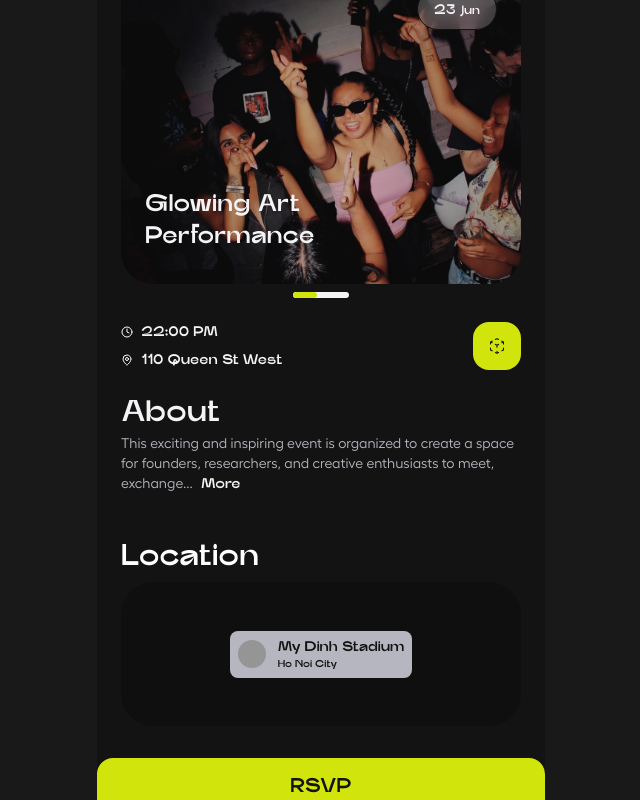
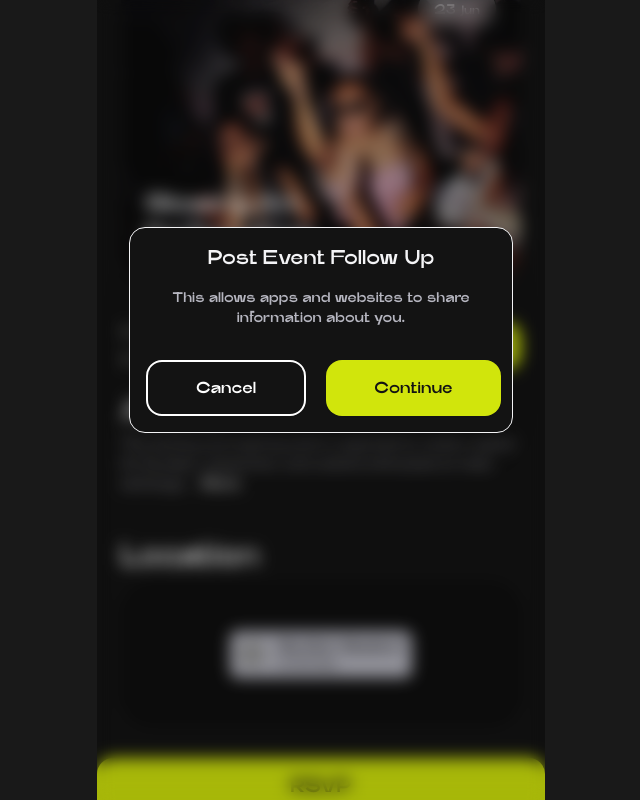
Before and after one commit to uzieee/gen-v1-next, a Next.js app: page /event/1 in a window 1280 px wide. Both pictures are taken after a click on the button "RSVP". Shown: the part 70-870 px from the top of the page, without its empty margins (319-959 px from the left). Built offline with nearby package versions, Linux system fonts and the light colour scheme; a web font is replaced by a local one.

Commit message:
ft: add reusable modal

```diff
--- a/src/app/(app)/event/[id]/page.tsx
+++ b/src/app/(app)/event/[id]/page.tsx
@@ -6,10 +6,12 @@ import Image from 'next/image';
 import { Clock, MapPin } from 'lucide-react';
 import IconButton from '@/components/atoms/IconButton';
 import CustomButton from '@/components/atoms/CustomButton';
+import Modal from '@/components/atoms/Modal';
 
 export default function EventDetailsPage() {
     const router = useRouter();
     const [isExpanded, setIsExpanded] = React.useState(false);
+    const [showModal, setShowModal] = React.useState(false);
 
     const [event,] = React.useState({
         id: '1',
@@ -39,6 +41,12 @@ export default function EventDetailsPage() {
     const onAddUser = () => {
         // Logic to add a user or navigate to user addition page
         console.log("Add User Clicked");
+    };
+
+    const handleContinue = () => {
+        setShowModal(false);
+        // Logic to handle the continue action
+        console.log("Continue clicked");
     };
 
     return (
@@ -128,9 +136,19 @@ export default function EventDetailsPage() {
             </div>
                 </div>
             </div>
-            <CustomButton className='rounded-b-none rounded-t-2xl'>
+            <CustomButton className='rounded-b-none rounded-t-2xl' onClick={() => setShowModal(true)}>
                 <div className='font-medium'>RSVP</div>
             </CustomButton>
+            <Modal
+                isOpen={showModal}
+                onClose={() => setShowModal(false)}
+                title="Post Event Follow Up"
+                message="This allows apps and websites to share information about you."
+                onCancel={() => setShowModal(false)}
+                onAction={handleContinue}
+                cancel="Cancel"
+                action="Continue"
+            />
         </>
     );
 }
--- /dev/null
+++ b/src/components/atoms/Modal.tsx
@@ -0,0 +1,63 @@
+import React from 'react'
+import CustomButton from './CustomButton';
+
+interface ModalProps {
+    onClose: () => void;
+    title: string;
+    message: string;
+    onCancel?: () => void;
+    onAction?: () => void;
+    cancel?: string;
+    action?: string;
+    isOpen?: boolean;
+}
+
+export default function Modal({ onClose, title, message, onCancel, onAction, cancel = "Cancel", action = "Continue", isOpen = false }: ModalProps) {
+    const handleOverlayClick = (e: React.MouseEvent<HTMLDivElement>) => {
+      if (e.target === e.currentTarget) {
+        onClose();
+      }
+    };
+
+    const handleCancel = () => {
+      onCancel?.();
+      onClose();
+    };
+
+    const handleAction = () => {
+      onAction?.();
+      onClose();
+    };
+    if (!isOpen) return null;
+    return (
+        <div
+        className="fixed inset-0 bg-black/20 backdrop-blur-sm flex items-center justify-center p-4 z-50"
+        onClick={handleOverlayClick}
+        >
+            <div className="bg-background border border-main-600 rounded-2xl p-4 w-full max-w-sm mx-4 shadow-2xl">
+                <div className="flex flex-col justify-center items-center text-center mb-8 gap-4">
+                    <div className="text-main-600 font-ariom text-xl font-bold">{title}</div>
+                    <div className="text-secondary text-sm font-ariom">{message}</div>
+                </div>
+
+                <div className="flex items-center gap-5">
+                    <CustomButton
+                        variant="outline-main"
+                        className='px-6 py-3 rounded-2xl hover:bg-transparent hover:border-main-600 hover:text-main-600'
+                        textClassName='text-base font-medium'
+                        onClick={handleCancel}
+                    >
+                        {cancel}
+                    </CustomButton>
+                    <CustomButton
+                        onClick={handleAction}
+                        className='px-6 py-3 rounded-2xl'
+                        textClassName='text-base font-medium'
+                    >
+                        {action}
+                    </CustomButton>
+                </div>
+            </div>
+        </div>
+    );
+}
```
